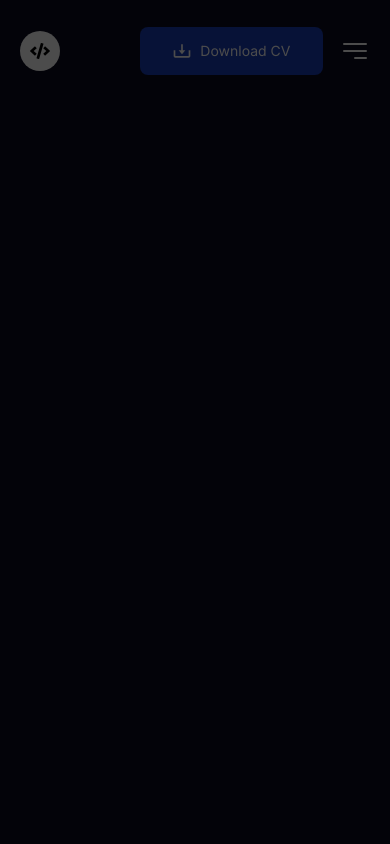
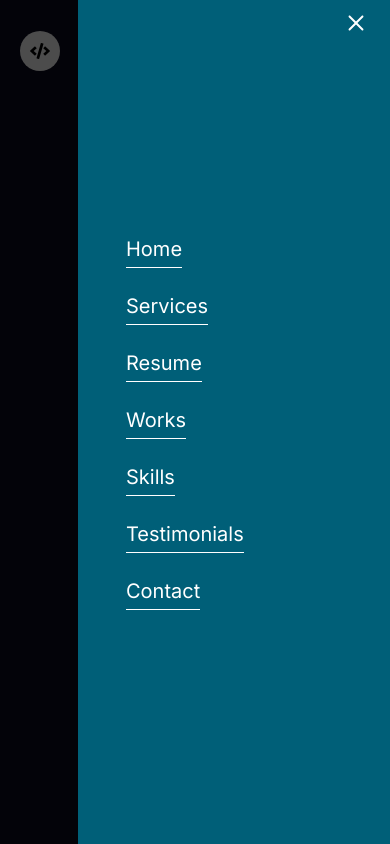
Before and after one commit to ryzhkoandrey/ww-portfolio, a Next.js app: page / in a window 390 px wide. Built offline with nearby package versions, Linux system fonts and the light colour scheme.

Commit message:
MobileNam > menu

```diff
--- a/components/Home/Navbar/MobileNav.tsx
+++ b/components/Home/Navbar/MobileNav.tsx
@@ -1,13 +1,39 @@
+import { NavLinks } from '@/constant/constant';
+import Link from 'next/link';
+import { CgClose } from 'react-icons/cg';
+
 const MobileNav = () => {
    return (
       <div>
          {/* OVERLAY */}
          <div
-            className="fixed inset-0 transition-all duration-500
-            z-[100002] bg-black opacity-70"
+            className="fixed inset-0 transform transition-all duration-500 z-[100002]
+            bg-black opacity-70"
          ></div>
 
-         {/* NAVLINKS */}
+         {/* MENU */}
+         <div
+            className="text-white fixed justify-center flex flex-col h-full
+            transform transition-all duration-500 delay-300 w-[80%] sm:w-[60%]
+            bg-cyan-800 gap-6 z-[100050] right-0"
+         >
+            {/* LINKS */}
+            {NavLinks.map((link) => (
+               <Link
+                  key={link.id}
+                  href={link.url}
+                  className="text-white w-fit text-xl ml-12 border-b-[1.5px]
+                  pb-1 border-white sm:text-[30px]"
+               >
+                  {link.label}
+               </Link>
+            ))}
+
+            {/* CLOSE */}
+            <button className="absolute top-[0.7rem] right-[1.4rem]">
+               <CgClose className="sm:w-8 sm:h-8 w-6 h-6" />
+            </button>
+         </div>
       </div>
    );
 };
```
